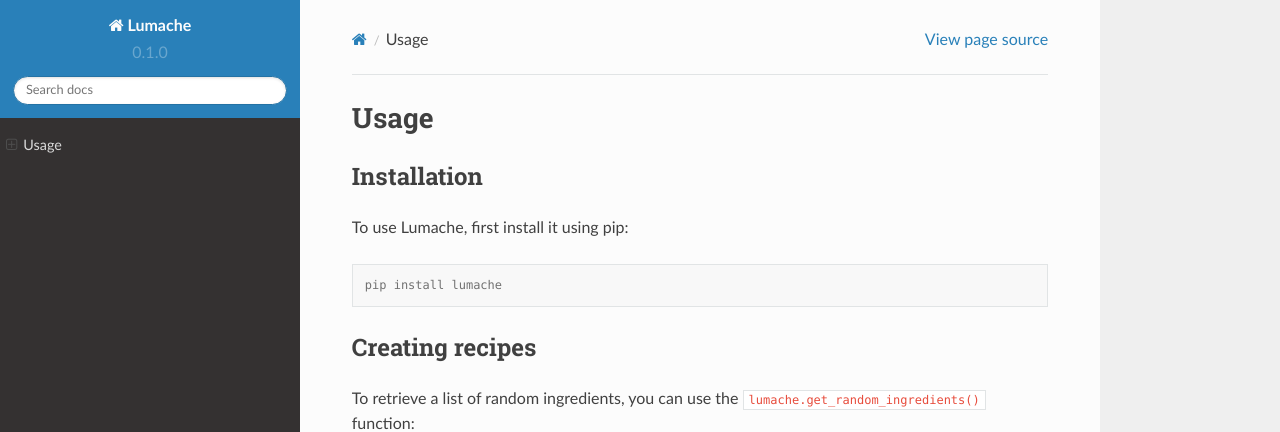
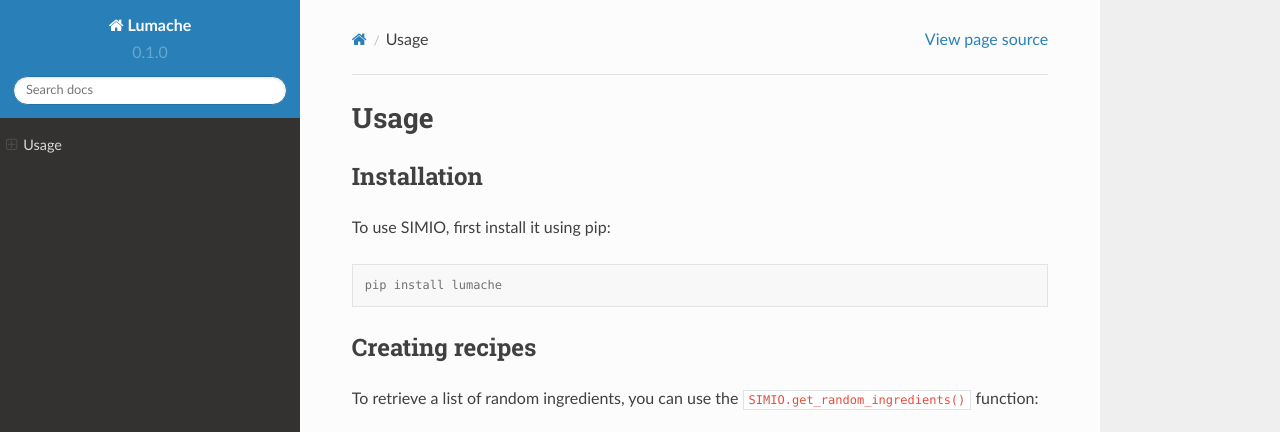
Before and after one commit to nicokurtovic/SIMIO, a Sphinx documentation site: the page built from docs/source/usage.rst, in a window 1280 px wide and 1036 px high, cut to the strip 0-432 px from the top of the window. Built offline with Sphinx 7.4.7 and the Read the Docs theme 2.0.0, drawn with Linux system fonts in a browser that asks for light colours; pages that are not in the unit, such as notebooks, are missing from menus.

Commit message:
Teste usage changes

```diff
--- a/docs/source/usage.rst
+++ b/docs/source/usage.rst
@@ -6,7 +6,7 @@ Usage
 Installation
 ------------
 
-To use Lumache, first install it using pip:
+To use SIMIO, first install it using pip:
 
 .. code-block:: console
 
@@ -16,9 +16,9 @@ Creating recipes
 ----------------
 
 To retrieve a list of random ingredients,
-you can use the ``lumache.get_random_ingredients()`` function:
+you can use the ``SIMIO.get_random_ingredients()`` function:
 
-.. autofunction:: lumache.get_random_ingredients
+.. autofunction:: SIMIO.get_random_ingredients
 
 The ``kind`` parameter should be either ``"meat"``, ``"fish"``,
 or ``"veggies"``. Otherwise, :py:func:`lumache.get_random_ingredients`
```
